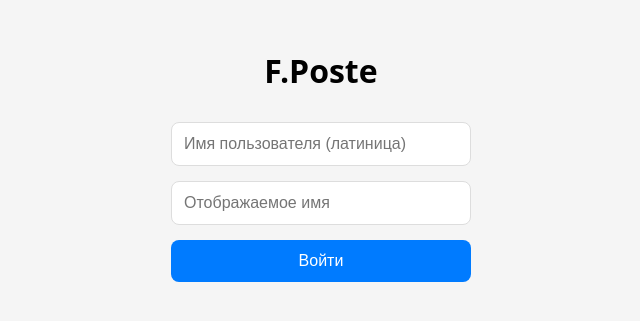
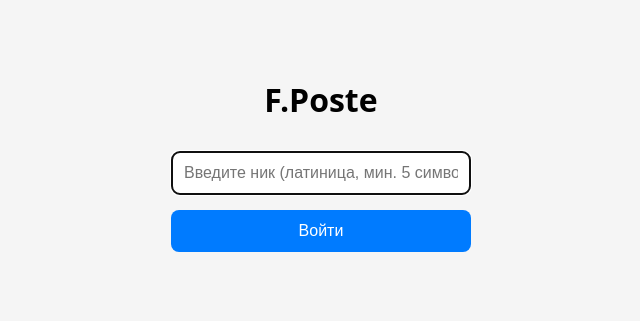
Before and after one commit to vf12776-ux/F.Poste, a React (Vite) app: page / in a window 1280 px wide. Shown: the part 235-556 px from the top of the page, without its empty margins (319-959 px from the left). Built offline with nearby package versions, Linux system fonts and the light colour scheme.

Commit message:
Update LoginScreen.tsx

```diff
--- a/src/components/LoginScreen.tsx
+++ b/src/components/LoginScreen.tsx
@@ -7,21 +7,26 @@ interface Props {
 
 export default function LoginScreen({ onLogin }: Props) {
   const [username, setUsername] = useState('');
-  const [displayName, setDisplayName] = useState('');
   const [error, setError] = useState('');
   const [loading, setLoading] = useState(false);
 
   const handleSubmit = async (e: React.FormEvent) => {
     e.preventDefault();
     setError('');
+
+    if (username.length < 5) {
+      setError('Минимум 5 символов');
+      return;
+    }
+
     setLoading(true);
 
     try {
-      const data = await login(username.toLowerCase(), displayName);
+      const data = await login(username.toLowerCase(), username);
       setToken(data.token);
       onLogin();
     } catch (err) {
-      setError('Ошибка входа. Попробуй другое имя.');
+      setError('Ошибка входа. Попробуй другой ник.');
     } finally {
       setLoading(false);
     }
@@ -47,24 +52,11 @@ export default function LoginScreen({ onLogin }: Props) {
       }}>
         <input
           type="text"
-          placeholder="Имя пользователя (латиница)"
+          placeholder="Введите ник (латиница, мин. 5 символов)"
           value={username}
           onChange={(e) => setUsername(e.target.value)}
-          pattern="[a-z0-9_]+"
           required
-          style={{
-            padding: '12px',
-            fontSize: '16px',
-            border: '1px solid #ddd',
-            borderRadius: '8px'
-          }}
-        />
-        <input
-          type="text"
-          placeholder="Отображаемое имя"
-          value={displayName}
-          onChange={(e) => setDisplayName(e.target.value)}
-          required
+          autoFocus
           style={{
             padding: '12px',
             fontSize: '16px',
```
